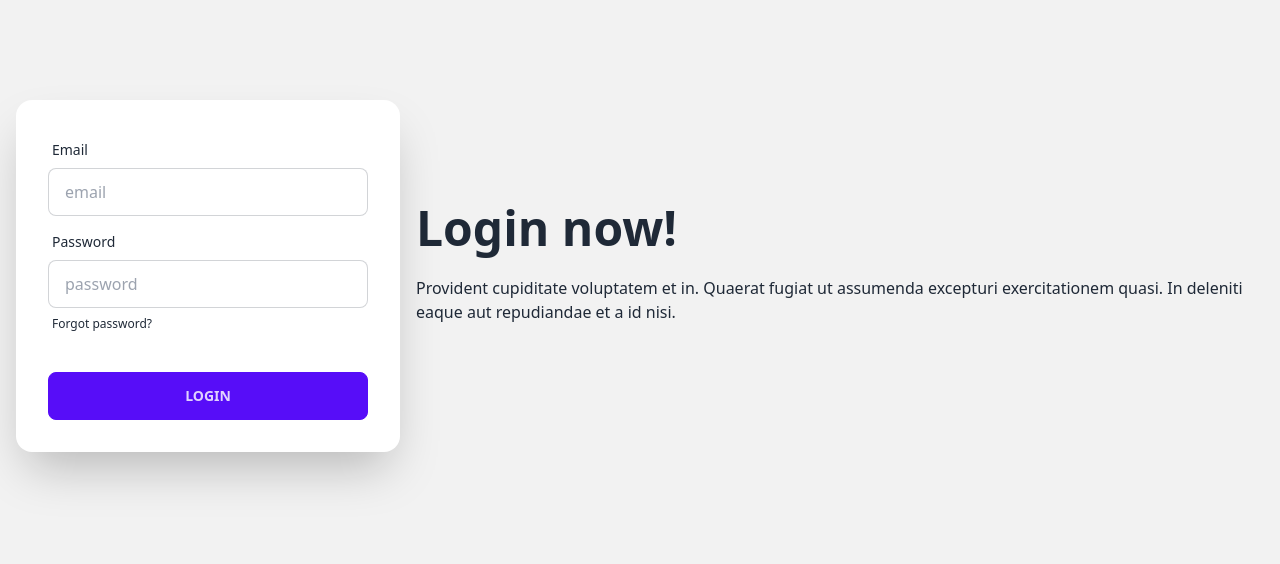
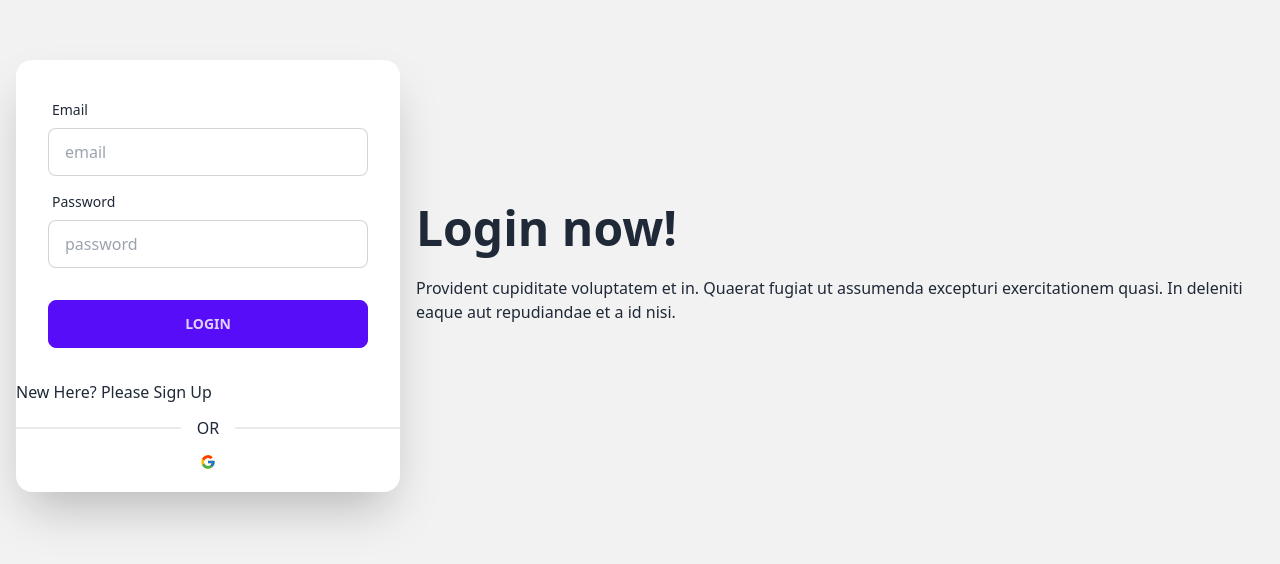
Before and after one commit to monirulislam9549/summer-camp-client, a React (Vite) app: page /login in a window 1280 px wide. Shown: the part 124-688 px from the top of the page. Built offline with nearby package versions, Linux system fonts and the light colour scheme; no server answers.

Commit message:
sign in done

```diff
--- a/src/Layout/Dashboard.jsx
+++ b/src/Layout/Dashboard.jsx
@@ -1,7 +1,28 @@
 const Dashboard = () => {
   return (
-    <div>
-      <h1>This is DashBoard</h1>
+    <div className="drawer drawer-mobile">
+      <input id="my-drawer-2" type="checkbox" className="drawer-toggle" />
+      <div className="drawer-content ">
+        {/* Page content here */}
+        <label
+          htmlFor="my-drawer-2"
+          className="btn btn-primary drawer-button lg:hidden"
+        >
+          Open drawer
+        </label>
+      </div>
+      <div className="drawer-side  bg-[#D1A054]">
+        <label htmlFor="my-drawer-2" className="drawer-overlay"></label>
+        <ul className="menu p-4 w-80 text-base-content">
+          {/* Sidebar content here */}
+          <li>
+            <a>Sidebar Item 1</a>
+          </li>
+          <li>
+            <a>Sidebar Item 2</a>
+          </li>
+        </ul>
+      </div>
     </div>
   );
 };
--- a/src/Pages/Login/Login.jsx
+++ b/src/Pages/Login/Login.jsx
@@ -1,4 +1,23 @@
+import { useContext } from "react";
+import SocialLogin from "../Shared/SocialLogin/SocialLogin";
+import { AuthContext } from "../../Providers/AuthProvider";
+import { Link } from "react-router-dom";
+
 const Login = () => {
+  const { SignIn } = useContext(AuthContext);
+
+  const handleLogin = (event) => {
+    event.preventDefault();
+
+    const form = event.target;
+    const email = form.email.value;
+    const password = form.password.value;
+    // console.log(email, password);
+    SignIn(email, password).then((result) => {
+      const loggedUser = result.user;
+      console.log(loggedUser);
+    });
+  };
   return (
     <div>
       <div className="hero min-h-screen bg-base-200">
@@ -12,15 +31,17 @@ const Login = () => {
             </p>
           </div>
           <div className="card flex-shrink-0 w-full max-w-sm shadow-2xl bg-base-100">
-            <div className="card-body">
+            <form onSubmit={handleLogin} className="card-body">
               <div className="form-control">
                 <label className="label">
                   <span className="label-text">Email</span>
                 </label>
                 <input
+                  name="email"
                   type="text"
                   placeholder="email"
                   className="input input-bordered"
+                  required
                 />
               </div>
               <div className="form-control">
@@ -28,20 +49,25 @@ const Login = () => {
                   <span className="label-text">Password</span>
                 </label>
                 <input
-                  type="text"
+                  name="password"
+                  type="password"
                   placeholder="password"
                   className="input input-bordered"
+                  required
                 />
-                <label className="label">
-                  <a href="#" className="label-text-alt link link-hover">
-                    Forgot password?
-                  </a>
-                </label>
               </div>
               <div className="form-control mt-6">
-                <button className="btn btn-primary">Login</button>
+                <input
+                  className="btn btn-primary"
+                  type="submit"
+                  value="Login"
+                />
               </div>
-            </div>
+            </form>
+            <p>
+              <Link to="/signup">New Here? Please Sign Up</Link>
+            </p>
+            <SocialLogin></SocialLogin>
           </div>
         </div>
       </div>
--- a/src/Pages/Shared/Navbar/Navbar.jsx
+++ b/src/Pages/Shared/Navbar/Navbar.jsx
@@ -39,7 +39,9 @@ const Navbar = () => {
                   <Link className="hover:text-gray-200">Classes</Link>
                 </li>
                 <li>
-                  <Link className="hover:text-gray-200">Dashboard</Link>
+                  <Link to="/dashboard" className="hover:text-gray-200">
+                    Dashboard
+                  </Link>
                 </li>
                 <li>
                   <Link className="hover:text-gray-200">Contact Us</Link>
@@ -64,26 +66,7 @@ const Navbar = () => {
               </div>
             </div>
             {/* <!-- Responsive navbar --> */}
-            <Link className="xl:hidden flex mr-6 items-center">
-              <svg
-                xmlns="http://www.w3.org/2000/svg"
-                className="h-6 w-6 hover:text-gray-200"
-                fill="none"
-                viewBox="0 0 24 24"
-                stroke="currentColor"
-              >
-                <path
-                  strokeLinecap="round"
-                  strokeLinejoin="round"
-                  strokeWidth="2"
-                  d="M3 3h2l.4 2M7 13h10l4-8H5.4M7 13L5.4 5M7 13l-2.293 2.293c-.63.63-.184 1.707.707 1.707H17m0 0a2 2 0 100 4 2 2 0 000-4zm-8 2a2 2 0 11-4 0 2 2 0 014 0z"
-                />
-              </svg>
-              <span className="flex absolute -mt-5 ml-4">
-                <span className="animate-ping absolute inline-flex h-3 w-3 rounded-full bg-pink-400 opacity-75"></span>
-                <span className="relative inline-flex rounded-full h-3 w-3 bg-pink-500"></span>
-              </span>
-            </Link>
+
             <Link className="navbar-burger self-center mr-12 xl:hidden">
               <svg
                 xmlns="http://www.w3.org/2000/svg"
--- a/src/Pages/Shared/SocialLogin/SocialLogin.jsx
+++ b/src/Pages/Shared/SocialLogin/SocialLogin.jsx
@@ -10,6 +10,20 @@ const SocialLogin = () => {
       .then((result) => {
         const loggedUser = result.user;
         console.log(loggedUser);
+        const saveUser = {
+          name: loggedUser.displayName,
+          email: loggedUser.email,
+          photo: loggedUser.photoURL,
+        };
+        fetch("http://localhost:5000/users", {
+          method: "POST",
+          headers: { "content-type": "application/json" },
+          body: JSON.stringify(saveUser),
+        })
+          .then((res) => res.json())
+          .then(() => {
+            //   navigate(from, { replace: true });
+          });
       })
       .catch((err) => console.log(err));
   };
--- a/src/Providers/AuthProvider.jsx
+++ b/src/Providers/AuthProvider.jsx
@@ -5,7 +5,9 @@ import {
   createUserWithEmailAndPassword,
   getAuth,
   onAuthStateChanged,
+  signInWithEmailAndPassword,
   signInWithPopup,
+  signOut,
   updateProfile,
 } from "firebase/auth";
 
@@ -18,13 +20,23 @@ const AuthProvider = ({ children }) => {
   const googleProvider = new GoogleAuthProvider();
 
   const googleSignIn = () => {
-    setLoading(false);
+    setLoading(true);
     return signInWithPopup(auth, googleProvider);
   };
 
   const createUser = (email, password) => {
-    setLoading(false);
+    setLoading(true);
     return createUserWithEmailAndPassword(auth, email, password);
+  };
+
+  const logOut = () => {
+    setLoading(true);
+    return signOut(auth);
+  };
+
+  const SignIn = (email, password) => {
+    setLoading(true);
+    return signInWithEmailAndPassword(auth, email, password);
   };
 
   const updateUserProfile = (name, photo) => {
@@ -47,6 +59,8 @@ const AuthProvider = ({ children }) => {
     createUser,
     googleSignIn,
     updateUserProfile,
+    logOut,
+    SignIn,
     loading,
     user,
   };
--- a/src/Routes/Routes.jsx
+++ b/src/Routes/Routes.jsx
@@ -3,6 +3,7 @@ import Main from "../Layout/Main";
 import Home from "../Pages/ParentHome/Home/Home";
 import Login from "../Pages/Login/Login";
 import SignUp from "../Pages/SignUp/SignUp";
+import Dashboard from "../Layout/Dashboard";
 
 export const router = createBrowserRouter([
   {
@@ -23,4 +24,8 @@ export const router = createBrowserRouter([
       },
     ],
   },
+  {
+    path: "dashboard",
+    element: <Dashboard></Dashboard>,
+  },
 ]);
```
